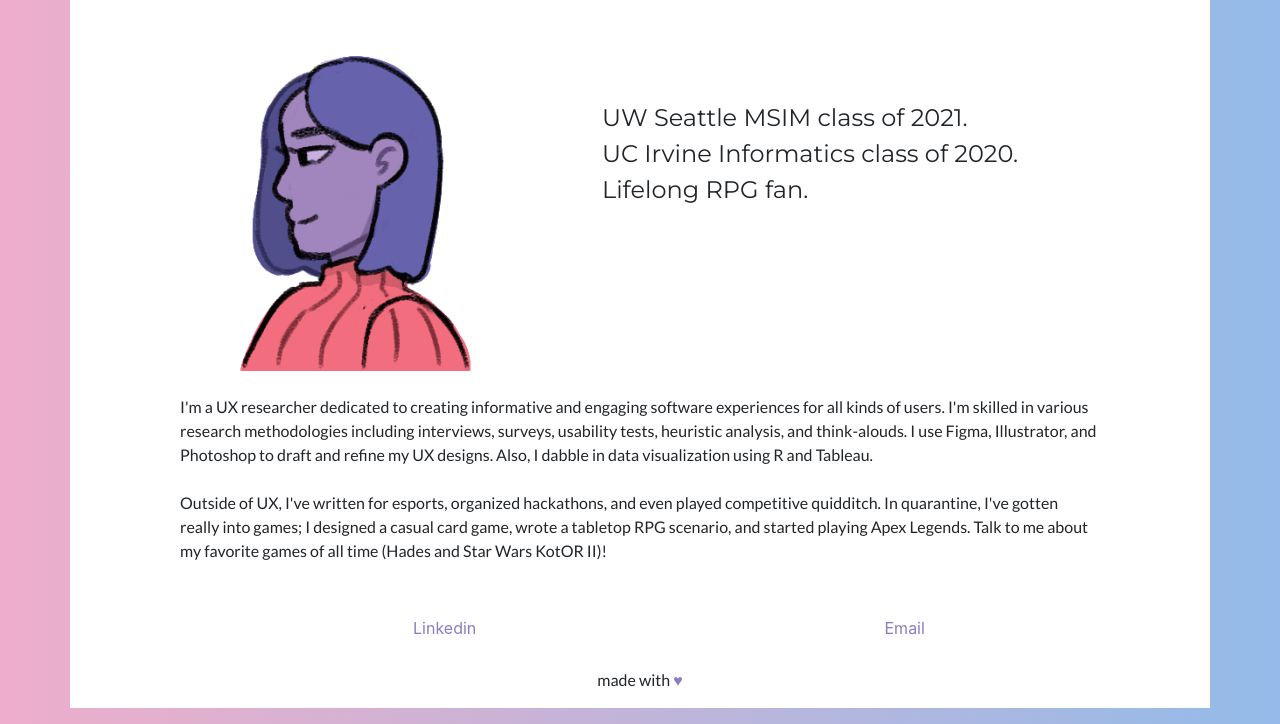
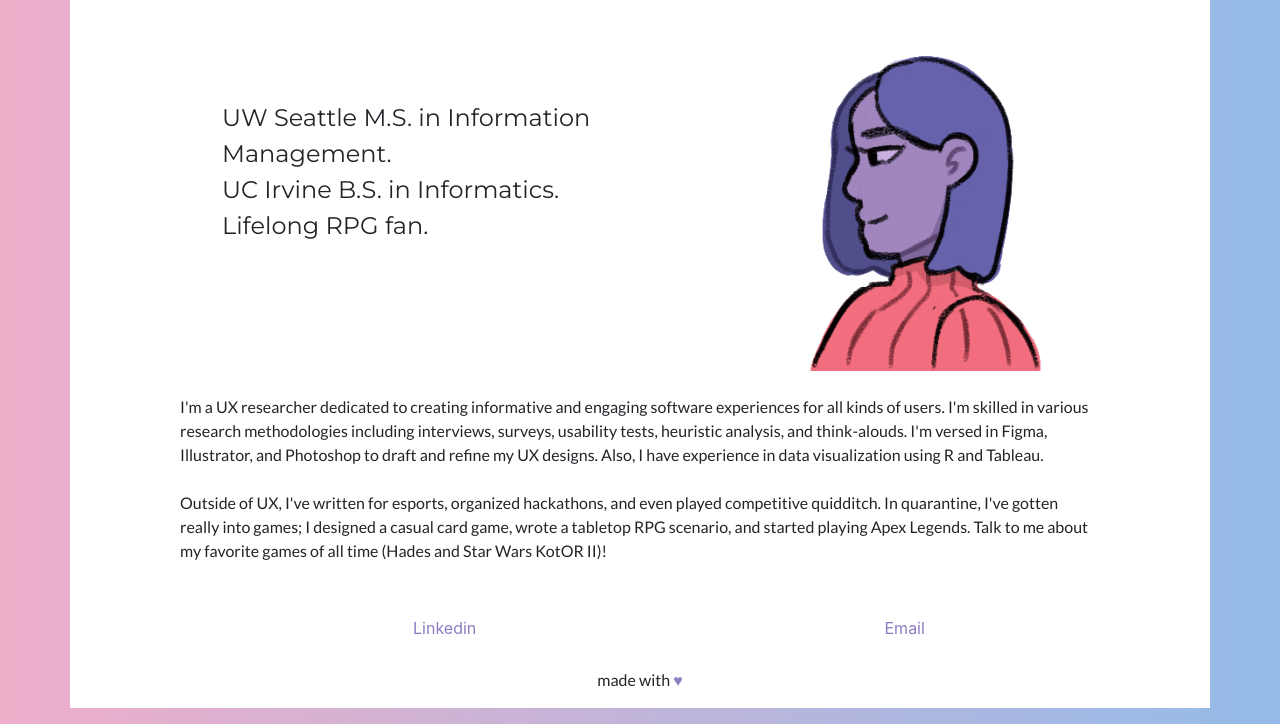
Before and after one commit to jsa-lee/jsa-lee.github.io, a plain HTML site: page about.html in a window 1280 px wide. Shown: the part 81-805 px from the top of the page. Drawn offline with nearby package versions, Linux system fonts and the light colour scheme.

Commit message:
about page hotfix

```diff
--- a/about.html
+++ b/about.html
@@ -57,12 +57,14 @@
             <div class="row justify-content-center">
                 <div class col-sm-1></div>
 
+
+                <div class="col-sm-6" d-flex align-middle flex-wrap style="padding: 5%">
+                  <p class="bio">UW Seattle M.S. in Information Management. <br> UC Irvine B.S. in Informatics. <br> Lifelong RPG fan.
+                </div>
+
                 <div class="col-sm-4">
-                    <img class="header-img" src="imgs/portrait.png" alt="Self-portrait">
-                </div>
-                <div class="col-sm-6" d-flex align-middle flex-wrap style="padding: 5%">
-                  <p class="bio">UW Seattle MSIM class of 2021. <br> UC Irvine Informatics class of 2020. <br> Lifelong RPG fan.
-                </div>
+                  <img class="header-img" src="imgs/portrait.png" alt="Self-portrait">
+              </div>
 
                 <div class col-sm-1></div>
             </div>
@@ -73,8 +75,8 @@
                 <div class="col-sm-10 justify-content-center">
                      <p>I'm a UX researcher dedicated to creating informative and engaging software experiences for all kinds of
                          users. I'm skilled in various research methodologies including interviews, surveys, usability
-                         tests, heuristic analysis, and think-alouds. I use Figma, Illustrator, and Photoshop to draft
-                         and refine my UX designs. Also, I dabble in data visualization using R and Tableau.
+                         tests, heuristic analysis, and think-alouds. I'm versed in Figma, Illustrator, and Photoshop to draft
+                         and refine my UX designs. Also, I have experience in data visualization using R and Tableau.
 
                         <br><br>
 
```
